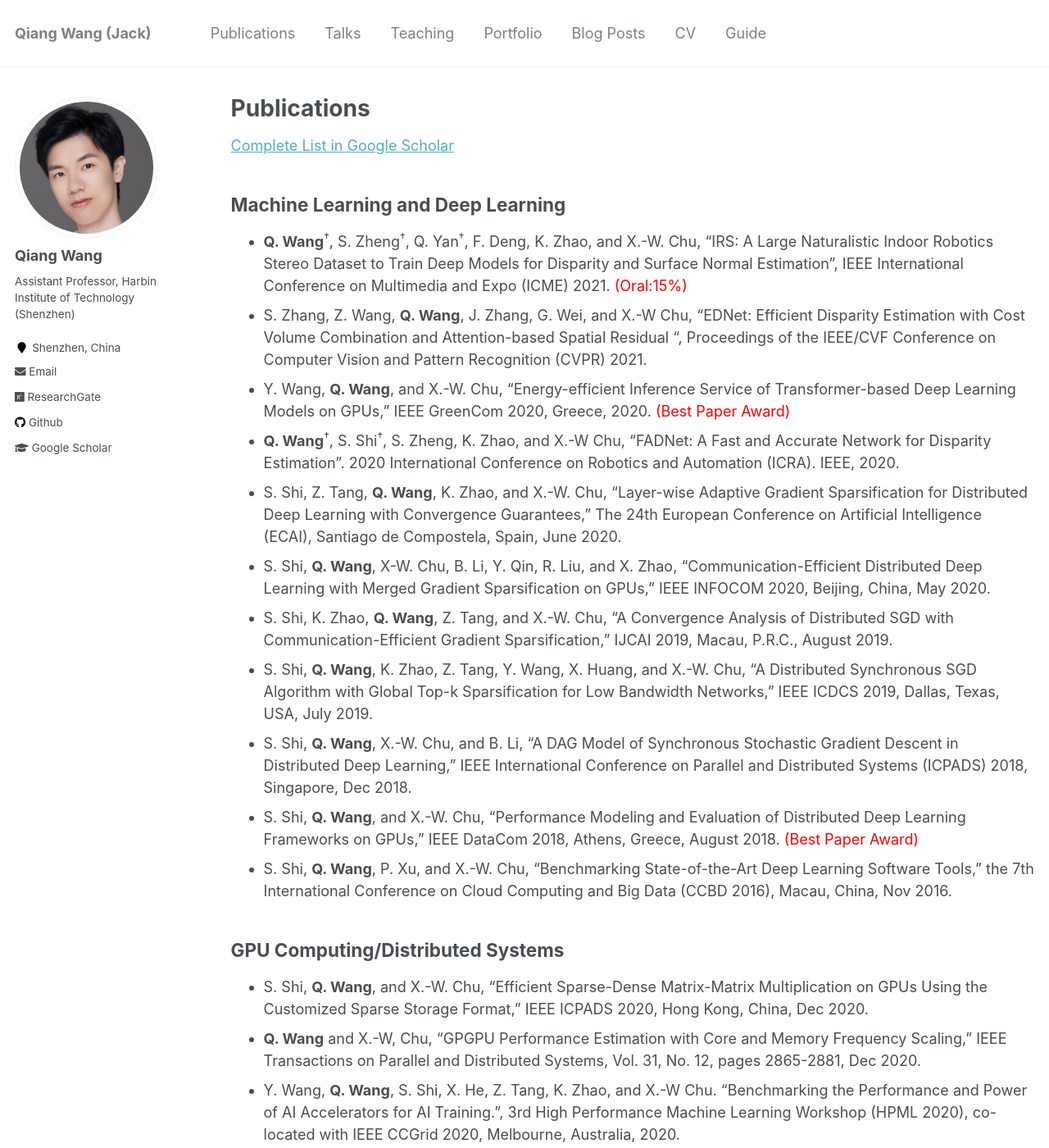
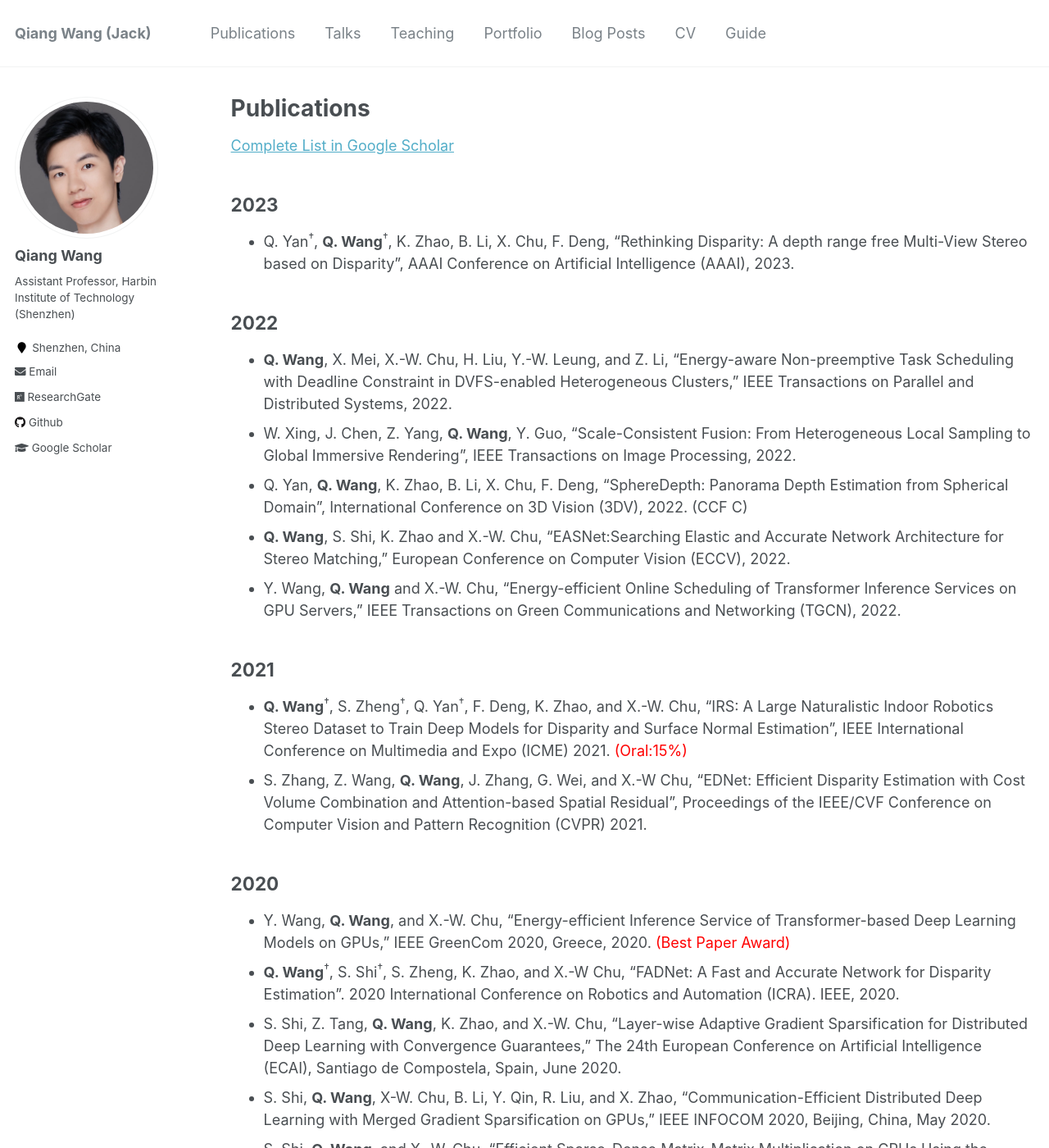
Before and after one commit to blackjack2015/blackjack2015.github.io, a Jekyll site: the page built from _pages/publications.md, in a window 1280 px wide and 1400 px high. Shown: the whole window at 82% size. Built offline with Jekyll 4.4.1, drawn with Linux system fonts in a browser that asks for light colours; some of the changed text lies outside the part shown.

Commit message:
Update publications.md

```diff
--- a/_pages/publications.md
+++ b/_pages/publications.md
@@ -18,32 +18,43 @@ author_profile: true
 -->
 [Complete List in Google Scholar](https://scholar.google.com/citations?user=6YzjcNgAAAAJ&hl=en)
 
-## Machine Learning and Deep Learning
+## 2023
++ Q. Yan<sup>&dagger;</sup>, **Q. Wang**<sup>&dagger;</sup>, K. Zhao, B. Li, X. Chu, F. Deng, "Rethinking Disparity: A depth range free Multi-View Stereo based on Disparity", AAAI Conference on Artificial Intelligence (AAAI), 2023.
+
+## 2022
++ **Q. Wang**, X. Mei, X.-W. Chu, H. Liu, Y.-W. Leung, and Z. Li, “Energy-aware Non-preemptive Task Scheduling with Deadline Constraint in DVFS-enabled Heterogeneous Clusters,” IEEE Transactions on Parallel and Distributed Systems, 2022.
++ W. Xing, J. Chen, Z. Yang, **Q. Wang**, Y. Guo, "Scale-Consistent Fusion: From Heterogeneous Local Sampling to Global Immersive Rendering", IEEE Transactions on Image Processing, 2022.
++ Q. Yan, **Q. Wang**, K. Zhao, B. Li, X. Chu, F. Deng, "SphereDepth: Panorama Depth Estimation from Spherical Domain", International Conference on 3D Vision (3DV), 2022. (CCF C)
++ **Q. Wang**, S. Shi, K. Zhao and X.-W. Chu, "EASNet:Searching Elastic and Accurate Network Architecture for Stereo Matching," European Conference on Computer Vision (ECCV), 2022.
++ Y. Wang, **Q. Wang** and X.-W. Chu, "Energy-efficient Online Scheduling of Transformer Inference Services on GPU Servers," IEEE Transactions on Green Communications and Networking (TGCN), 2022.
+
+## 2021
 + **Q. Wang**<sup>&dagger;</sup>, S. Zheng<sup>&dagger;</sup>, Q. Yan<sup>&dagger;</sup>, F. Deng, K. Zhao, and X.-W. Chu, "IRS: A Large Naturalistic Indoor Robotics Stereo Dataset to Train Deep Models for Disparity and Surface Normal Estimation", IEEE International Conference on Multimedia and Expo (ICME) 2021. <font color='red'>(Oral:15%)</font>
-+ S. Zhang, Z. Wang, **Q. Wang**, J. Zhang, G. Wei, and X.-W Chu, "EDNet: Efficient Disparity Estimation with Cost Volume Combination and Attention-based Spatial Residual
-", Proceedings of the IEEE/CVF Conference on Computer Vision and Pattern Recognition (CVPR) 2021.
++ S. Zhang, Z. Wang, **Q. Wang**, J. Zhang, G. Wei, and X.-W Chu, "EDNet: Efficient Disparity Estimation with Cost Volume Combination and Attention-based Spatial Residual", Proceedings of the IEEE/CVF Conference on Computer Vision and Pattern Recognition (CVPR) 2021.
+
+## 2020
 + Y. Wang, **Q. Wang**, and X.-W. Chu, "Energy-efficient Inference Service of Transformer-based Deep Learning Models on GPUs," IEEE GreenCom 2020, Greece, 2020. <font color='red'>(Best Paper Award)</font>
 + **Q. Wang**<sup>&dagger;</sup>, S. Shi<sup>&dagger;</sup>, S. Zheng, K. Zhao, and X.-W Chu, "FADNet: A Fast and Accurate Network for Disparity Estimation". 2020 International Conference on Robotics and Automation (ICRA). IEEE, 2020.
 + S. Shi, Z. Tang, **Q. Wang**, K. Zhao, and X.-W. Chu, "Layer-wise Adaptive Gradient Sparsification for Distributed Deep Learning with Convergence Guarantees," The 24th European Conference on Artificial Intelligence (ECAI), Santiago de Compostela, Spain, June 2020.
 + S. Shi, **Q. Wang**, X-W. Chu, B. Li, Y. Qin, R. Liu, and X. Zhao, "Communication-Efficient Distributed Deep Learning with Merged Gradient Sparsification on GPUs," IEEE INFOCOM 2020, Beijing, China, May 2020.
-+ S. Shi, K. Zhao, **Q. Wang**, Z. Tang, and X.-W. Chu, "A Convergence Analysis of Distributed SGD with Communication-Efficient Gradient Sparsification," IJCAI 2019, Macau, P.R.C., August 2019.
-+ S. Shi, **Q. Wang**, K. Zhao, Z. Tang, Y. Wang, X. Huang, and X.-W. Chu, "A Distributed Synchronous SGD Algorithm with Global Top-k Sparsification for Low Bandwidth Networks," IEEE ICDCS 2019, Dallas, Texas, USA, July 2019.
-+ S. Shi, **Q. Wang**, X.-W. Chu, and B. Li, "A DAG Model of Synchronous Stochastic Gradient Descent in Distributed Deep Learning," IEEE International Conference on Parallel and Distributed Systems (ICPADS) 2018, Singapore, Dec 2018.
-+ S. Shi, **Q. Wang**, and X.-W. Chu, "Performance Modeling and Evaluation of Distributed Deep Learning Frameworks on GPUs," IEEE DataCom 2018, Athens, Greece, August 2018. <font color='red'>(Best Paper Award)</font>
-+ S. Shi, **Q. Wang**, P. Xu, and X.-W. Chu, "Benchmarking State-of-the-Art Deep Learning Software Tools," the 7th International Conference on Cloud Computing and Big Data (CCBD 2016), Macau, China, Nov 2016.
-
-## GPU Computing/Distributed Systems
 + S. Shi, **Q. Wang**, and X.-W. Chu, "Efficient Sparse-Dense Matrix-Matrix Multiplication on GPUs Using the Customized Sparse Storage Format," IEEE ICPADS 2020, Hong Kong, China, Dec 2020.
 + **Q. Wang** and X.-W, Chu, "GPGPU Performance Estimation with Core and Memory Frequency Scaling," IEEE Transactions on Parallel and Distributed Systems, Vol. 31, No. 12, pages 2865-2881, Dec 2020.
 + Y. Wang, **Q. Wang**, S. Shi, X. He, Z. Tang, K. Zhao, and X.-W Chu. "Benchmarking the Performance and Power of AI Accelerators for AI Training.", 3rd High Performance Machine Learning Workshop (HPML 2020), co-located with IEEE CCGrid 2020, Melbourne, Australia, 2020.
 + **Q. Wang**, C. Liu, and X.-W Chu, "GPGPU Performance Estimation for Frequency Scaling Using Cross-Benchmarking" Proceedings of the 13th Workshop on General Purpose Processing Using GPUs. 2020.
 + C. Liu<sup>&dagger;</sup>, **Q. Wang**<sup>&dagger;</sup> and X.-W, Chu, "ESetStore: an Erasure-coded Storage System with Fast Data Recovery," IEEE Transactions on Parallel and Distributed Systems. 2020.
+
+## 2019 and before
 + Z. Tang, Y. Wang, **Q. Wang**, and X.-W. Chu, "The Impact of GPU DVFS on the Energy and Performance of Deep Learning: an Empirical Study," ACM e-Energy 2019, Phoenix, AZ, USA, June 2019. (notes paper)
++ S. Shi, K. Zhao, **Q. Wang**, Z. Tang, and X.-W. Chu, "A Convergence Analysis of Distributed SGD with Communication-Efficient Gradient Sparsification," IJCAI 2019, Macau, P.R.C., August 2019.
++ S. Shi, **Q. Wang**, K. Zhao, Z. Tang, Y. Wang, X. Huang, and X.-W. Chu, "A Distributed Synchronous SGD Algorithm with Global Top-k Sparsification for Low Bandwidth Networks," IEEE ICDCS 2019, Dallas, Texas, USA, July 2019.
++ S. Shi, **Q. Wang**, X.-W. Chu, and B. Li, "A DAG Model of Synchronous Stochastic Gradient Descent in Distributed Deep Learning," IEEE International Conference on Parallel and Distributed Systems (ICPADS) 2018, Singapore, Dec 2018.
++ S. Shi, **Q. Wang**, and X.-W. Chu, "Performance Modeling and Evaluation of Distributed Deep Learning Frameworks on GPUs," IEEE DataCom 2018, Athens, Greece, August 2018. <font color='red'>(Best Paper Award)</font>
 + **Q. Wang** and X.-W. Chu, "GPGPU Performance Estimation with Core and Memory Frequency Scaling," IEEE International Conference on Parallel and Distributed Systems (ICPADS) 2018, Singapore, Dec 2018. [A poster of this work has been presented at The International Conference for High Performance Computing, Networking, Storage, and Analysis (SC18), Dallas, USA, Nov 2018.]
 + C. Liu, **Q. Wang**, X.-W. Chu, and Y.-W. Leung, "G-CRS: GPU Accelerated Cauchy Reed-Solomon Coding," IEEE Transactions on Parallel and Distributed Systems, Vol. 29, No. 7, pages 1482-1498, July 2018.
 + **Q. Wang** and X.-W. Chu, "GPGPU Power Estimation with Core and Memory Frequency Scaling," ACM SIGMETRICS Performance Evaluation Review, October 2017.
 + **Q. Wang**, P. Xu, Y. Zhang, and X.-W. Chu, "EPPMiner: An Extended Benchmark Suite for Energy, Power and Performance Characterization of Heterogeneous Architecture," ACM e-Energy 2017, Hong Kong, May 2017. <font color='red'>(Best Paper Finalist)</font>
 + X. Mei, **Q. Wang**, and X.-W. Chu, "A Survey and Measurement Study of GPU DVFS on Energy Conservation," Digital Communications and Networks, 2017.
++ S. Shi, **Q. Wang**, P. Xu, and X.-W. Chu, "Benchmarking State-of-the-Art Deep Learning Software Tools," the 7th International Conference on Cloud Computing and Big Data (CCBD 2016), Macau, China, Nov 2016.
 
 ## Preprint
 + **Q. Wang**, S. Shi, C. Wang, X-W. Chu, "Communication Contention Aware Scheduling of Multiple Deep Learning Training Jobs", arXiv preprint arXiv:2002.10105.
```
